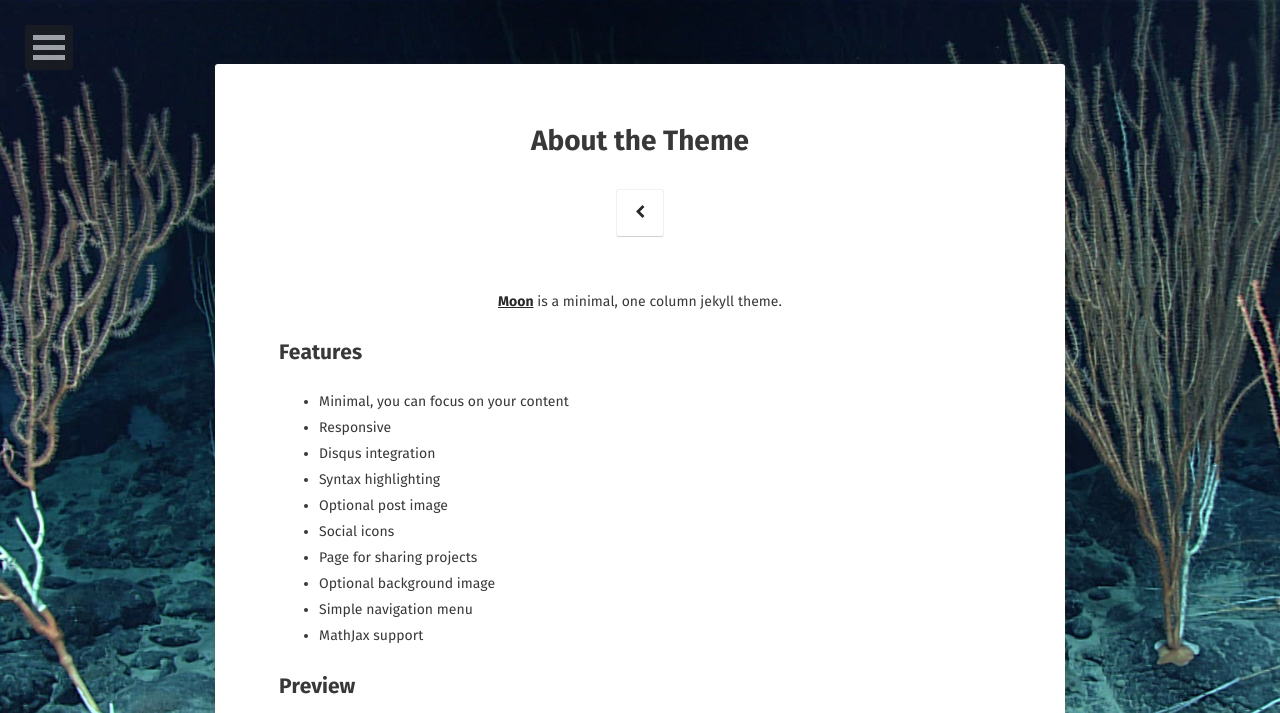
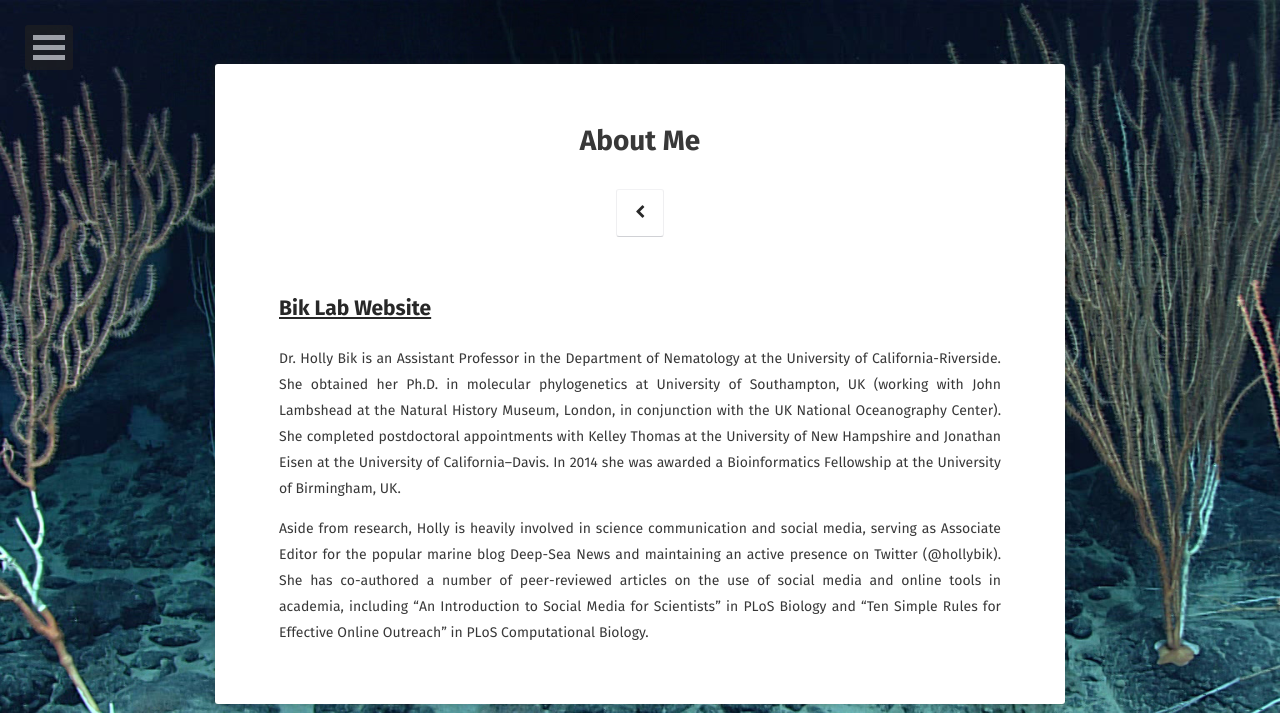
Before and after one commit to hollybik/hollybik.github.io, a Jekyll site: the page built from about/index.md, in a window 1280 px wide. Shown: the top 713 px of the page. Built offline with Jekyll 4.4.1, drawn with Linux system fonts in a browser that asks for light colours; some web fonts are replaced; some of the changed text lies outside the part shown; grey boxes are pictures that could not be loaded.

Commit message:
Updated about page

```diff
--- a/_config.yml
+++ b/_config.yml
@@ -1,7 +1,7 @@
 # Site
 title:              Holly Bik
 bio:                'Marine biology, genomics, and bioinformatics'
-description:        "My thoughts on marine biology, genomics, and bioinformatics"
+description:        "Musings on marine biology, bioinformatics, and academic life"
 reading_time:       true
 words_per_minute:   200
 logo:               'assets/img/nem-logo.png'
--- a/about/index.md
+++ b/about/index.md
@@ -1,37 +1,13 @@
 ---
 layout: page
-title: About the Theme
-tags: [about, Jekyll, theme, moon]
-date: 2016-03-21
+title: About Me
+tags: [about]
+date: 2019-08-02
 comments: false
 ---
 
-<center><a href="http://taylantatli.github.io/Moon"><b>Moon</b></a> is a minimal, one column jekyll theme.</center>
+## [Bik Lab Website](https://biklab.org)
 
-## Features
-* Minimal, you can focus on your content
-* Responsive
-* Disqus integration
-* Syntax highlighting
-* Optional post image
-* Social icons
-* Page for sharing projects
-* Optional background image
-* Simple navigation menu
-* MathJax support
+Dr. Holly Bik is an Assistant Professor in the Department of Nematology at the University of California-Riverside. She obtained her Ph.D. in molecular phylogenetics at University of Southampton, UK (working with John Lambshead at the Natural History Museum, London, in conjunction with the UK National Oceanography Center). She completed postdoctoral appointments with Kelley Thomas at the University of New Hampshire and Jonathan Eisen at the University of California–Davis. In 2014 she was awarded a Bioinformatics Fellowship at the University of Birmingham, UK.
 
-## Preview
-
-{% capture images %}
-    https://cloud.githubusercontent.com/assets/754514/14509720/61c61058-01d6-11e6-93ab-0918515ecd56.png
-    https://cloud.githubusercontent.com/assets/754514/14509716/61ac6c8e-01d6-11e6-879f-8308883de790.png
-{% endcapture %}
-{% include gallery images=images caption="Screenshots of Moon Theme" cols=2 %}
-
-See a [live version of Moon](http://taylantatli.github.io/Moon) hosted on GitHub.
-
-## Getting Started
-
-To learn how to install and use this theme check out the [Setup Guide](http://taylantatli.me/Moon/moon-theme/) for more information.
-
-[Install Moon](https://github.com/TaylanTatli/Moon){: .btn}
+Aside from research, Holly is heavily involved in science communication and social media, serving as Associate Editor for the popular marine blog Deep-Sea News and maintaining an active presence on Twitter (@hollybik). She has co-authored a number of peer-reviewed articles on the use of social media and online tools in academia, including “An Introduction to Social Media for Scientists” in PLoS Biology and “Ten Simple Rules for Effective Online Outreach” in PLoS Computational Biology.
```
Also changed, not shown: 1 other file.
